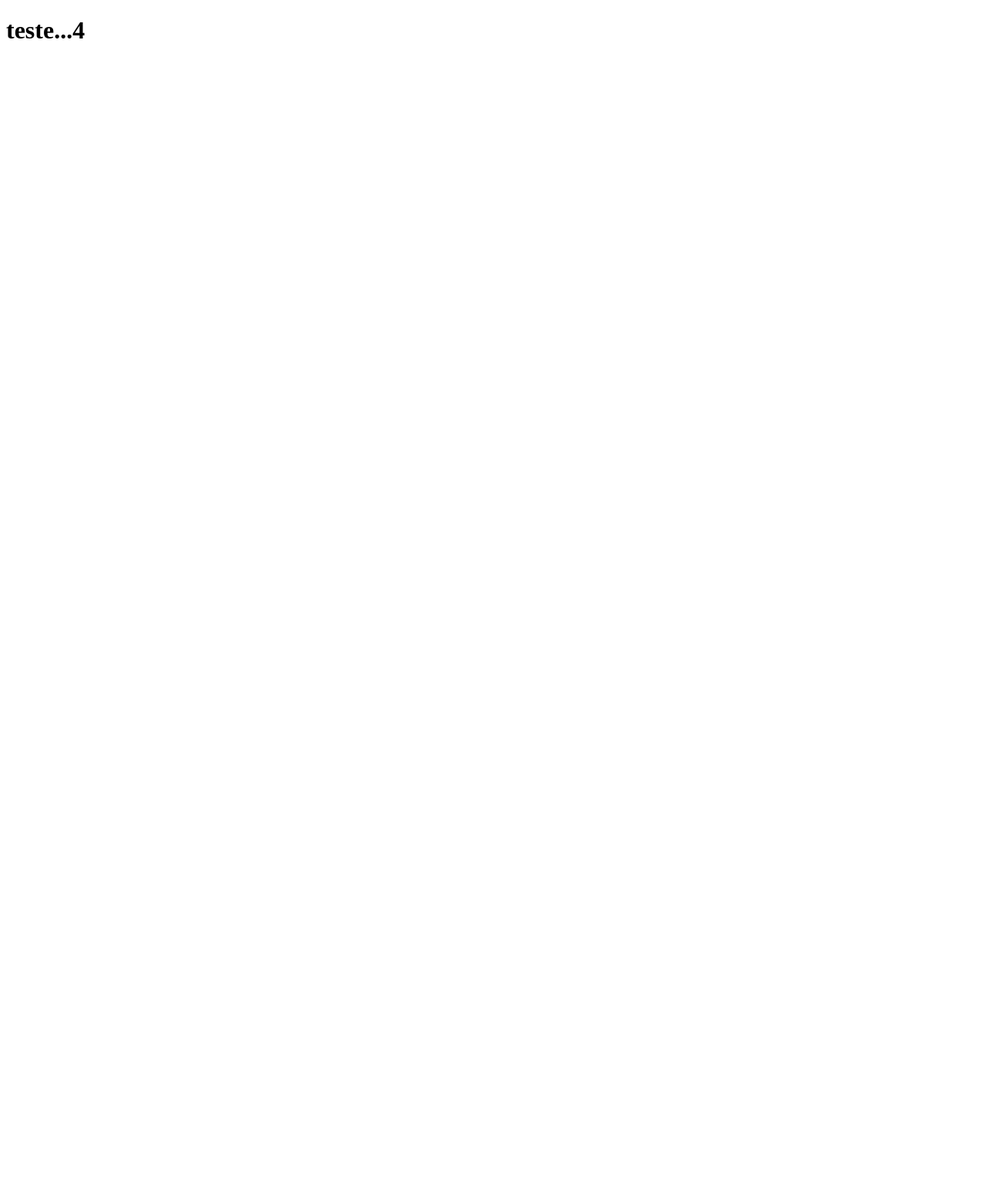
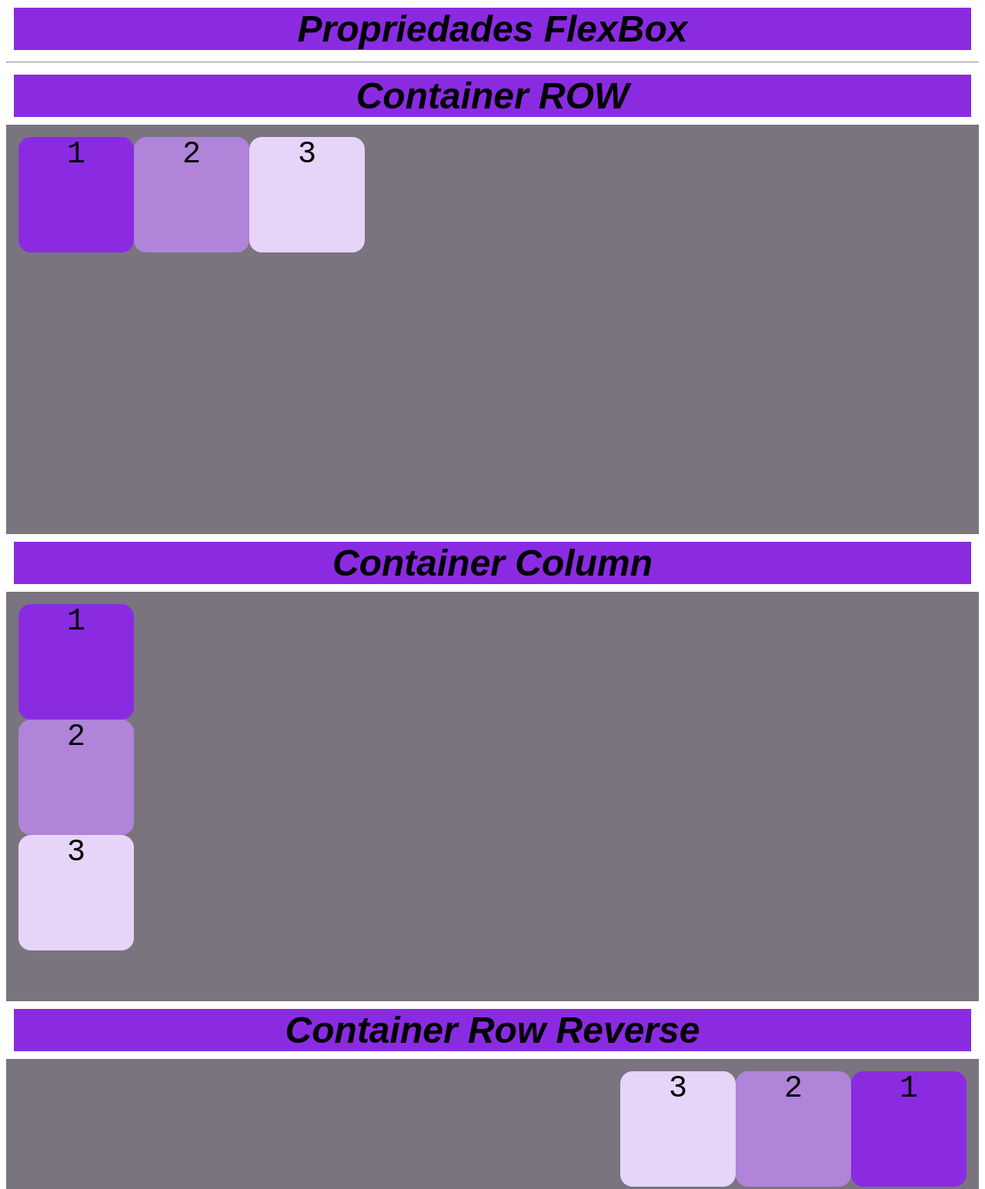
Before and after one commit to letsrosa/css-flexbox, a plain HTML site: page index.html in a window 1280 px wide. Shown: the top 1545 px of the page at 77% size. Before the commit the page ends 800 px from the top, so only its background shows below. Drawn offline with Linux system fonts and the light colour scheme.

Commit message:
add flex row, column e row reverse

```diff
--- a/css/style.css
+++ b/css/style.css
@@ -0,0 +1,64 @@
+.titulopagina{
+    text-align: center;
+    font-style: italic;
+    font-size: 3em;
+    font-weight: 900;
+    font-family: Arial, Helvetica, sans-serif;
+    background-color: blueviolet;
+    margin: 10px;
+}
+
+hr{
+    margin-block: 15px;
+}
+
+.bloco1{
+    background-color: blueviolet;
+    width: 150px;
+    height: 150px;
+    text-align: center;
+    font-size: 40px;
+    font-family: 'Courier New', Courier, monospace;
+    border-radius: 16px;
+}
+
+.bloco2{
+    background-color: rgb(176, 132, 217);
+    width: 150px;
+    height: 150px;
+    text-align: center;
+    font-size: 40px;
+    font-family: 'Courier New', Courier, monospace;
+    border-radius: 16px;
+}
+
+.bloco3{
+    background-color: rgb(230, 213, 248);
+    width: 150px;
+    height: 150px;
+    text-align: center;
+    font-size: 40px;
+    font-family: 'Courier New', Courier, monospace;
+    border-radius: 16px;
+}
+.containerrow{
+    display: flex;
+    flex-direction: row;
+    background-color: rgb(122, 116, 127);
+    padding: 16px;
+    height: 500px;
+}
+.containercolumn{
+    display: flex;
+    flex-direction: column;
+    background-color: rgb(122, 116, 127);
+    padding: 16px;
+    height: 500px;
+}
+.containerrowreverse{
+    display: flex;
+    flex-direction: row-reverse;
+    background-color: rgb(122, 116, 127);
+    padding: 16px;
+    height: 500px;
+}
--- a/index.html
+++ b/index.html
@@ -8,6 +8,26 @@
     <link rel="shortcut icon" href="./img/computador.png" type="image/x-icon">
 </head>
 <body>
-    <h1>teste...4</h1>
+    <h1 class="titulopagina">Propriedades FlexBox</h1>
+    <hr>
+    <h1 class="titulopagina">Container ROW</h1>
+
+    <main class="containerrow">
+        <div class="bloco1"> 1 </div>
+        <div class="bloco2"> 2 </div>
+        <div class="bloco3"> 3 </div>
+    </main>
+    <h1 class="titulopagina">Container Column</h1>
+    <main class="containercolumn">
+        <div class="bloco1"> 1 </div>
+        <div class="bloco2"> 2 </div>
+        <div class="bloco3"> 3 </div>
+    </main>
+    <h1 class="titulopagina">Container Row Reverse</h1>
+    <main class="containerrowreverse">
+        <div class="bloco1"> 1 </div>
+        <div class="bloco2"> 2 </div>
+        <div class="bloco3"> 3 </div>
+    </main>
 </body>
 </html>
```
